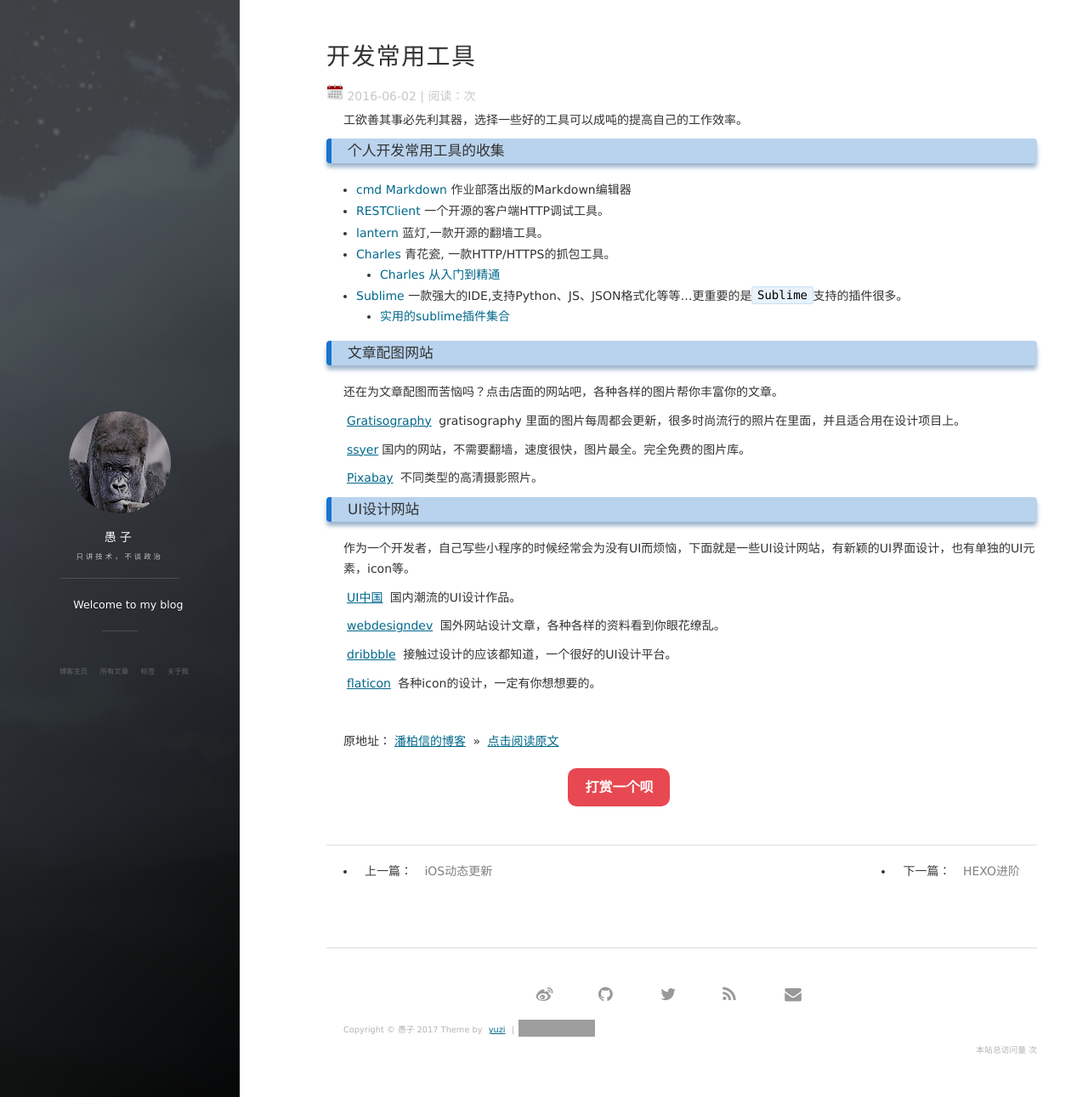
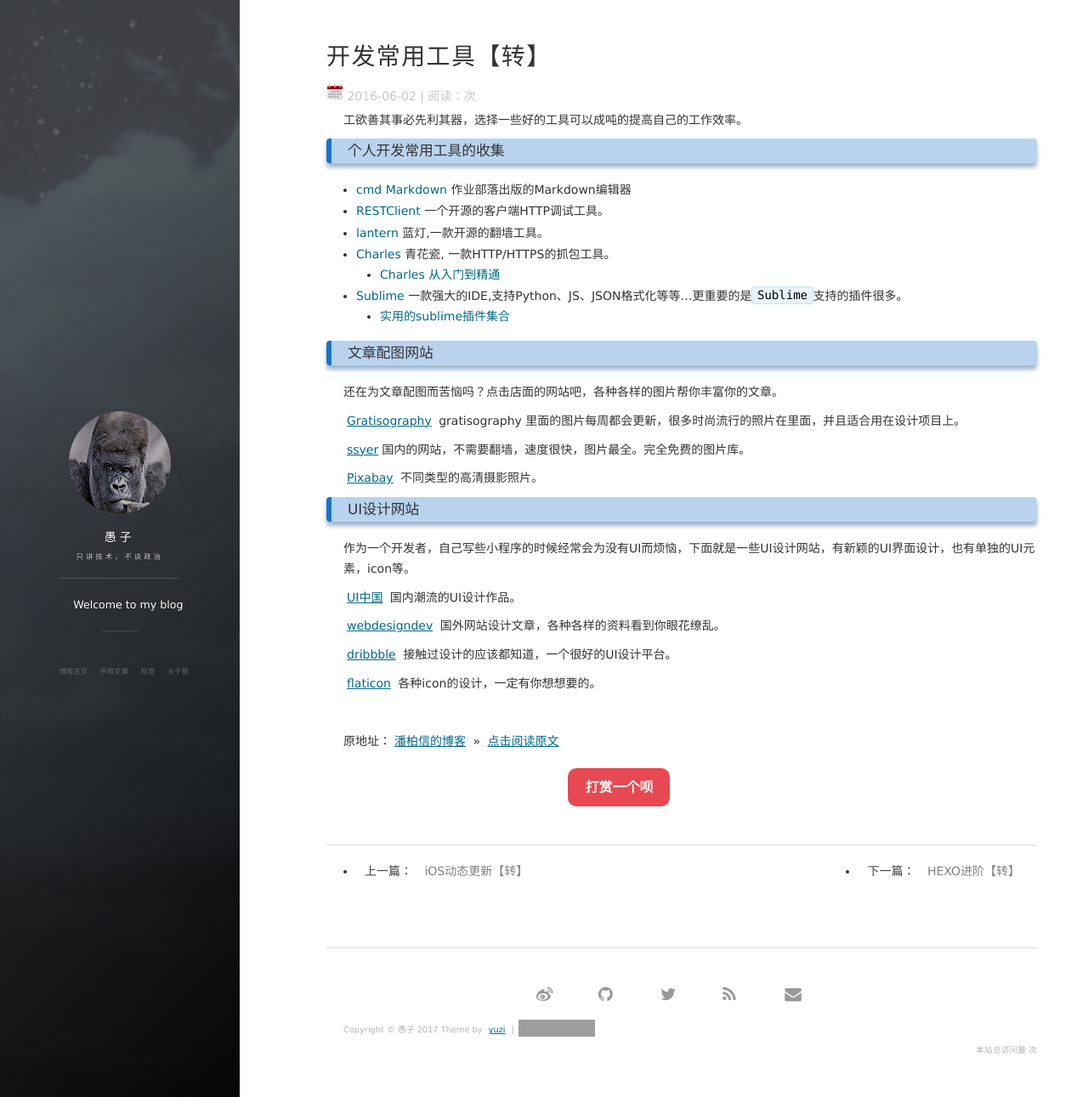
Before and after one commit to Yudezhi/Yudezhi.github.io, a Jekyll site: the page built from _posts/2016-06-02-Develop_Tool.md, in a window 1280 px wide and 1291 px high. Shown: the whole window at 85% size. Built offline with Jekyll 4.4.1, drawn with Linux system fonts in a browser that asks for light colours; nearby versions of some CDN libraries; comment, search, counter and statistics services are not loaded; grey boxes are pictures that could not be loaded.

Commit message:
版权
加上了版权

```diff
--- a/_posts/2016-01-09-iOS_OTA.md
+++ b/_posts/2016-01-09-iOS_OTA.md
@@ -1,6 +1,6 @@
 ---
 layout: post
-title: "iOS动态更新"
+title: "iOS动态更新【转】"
 date: 2016-01-09 11:15:06
 description: "iOS 使用Runtime 实现动态更新"
 tag: iOS
--- a/_posts/2016-06-02-Develop_Tool.md
+++ b/_posts/2016-06-02-Develop_Tool.md
@@ -1,6 +1,6 @@
 ---
 layout: post
-title: 开发常用工具
+title: 开发常用工具【转】
 date: 2016-06-02 11:15:06
 tag: 工具
 ---
--- a/_posts/2016-06-12-HEXO_Advanced.md
+++ b/_posts/2016-06-12-HEXO_Advanced.md
@@ -1,6 +1,6 @@
 ---
 layout: post
-title: HEXO进阶
+title: HEXO进阶【转】
 tag: 博客
 ---
 
```
Also changed, not shown: _posts/2015-08-25-HEXO搭建个人博客.md (+1 -1 lines), _posts/2015-09-26-iOS9_Note.md (+1 -1 lines).
